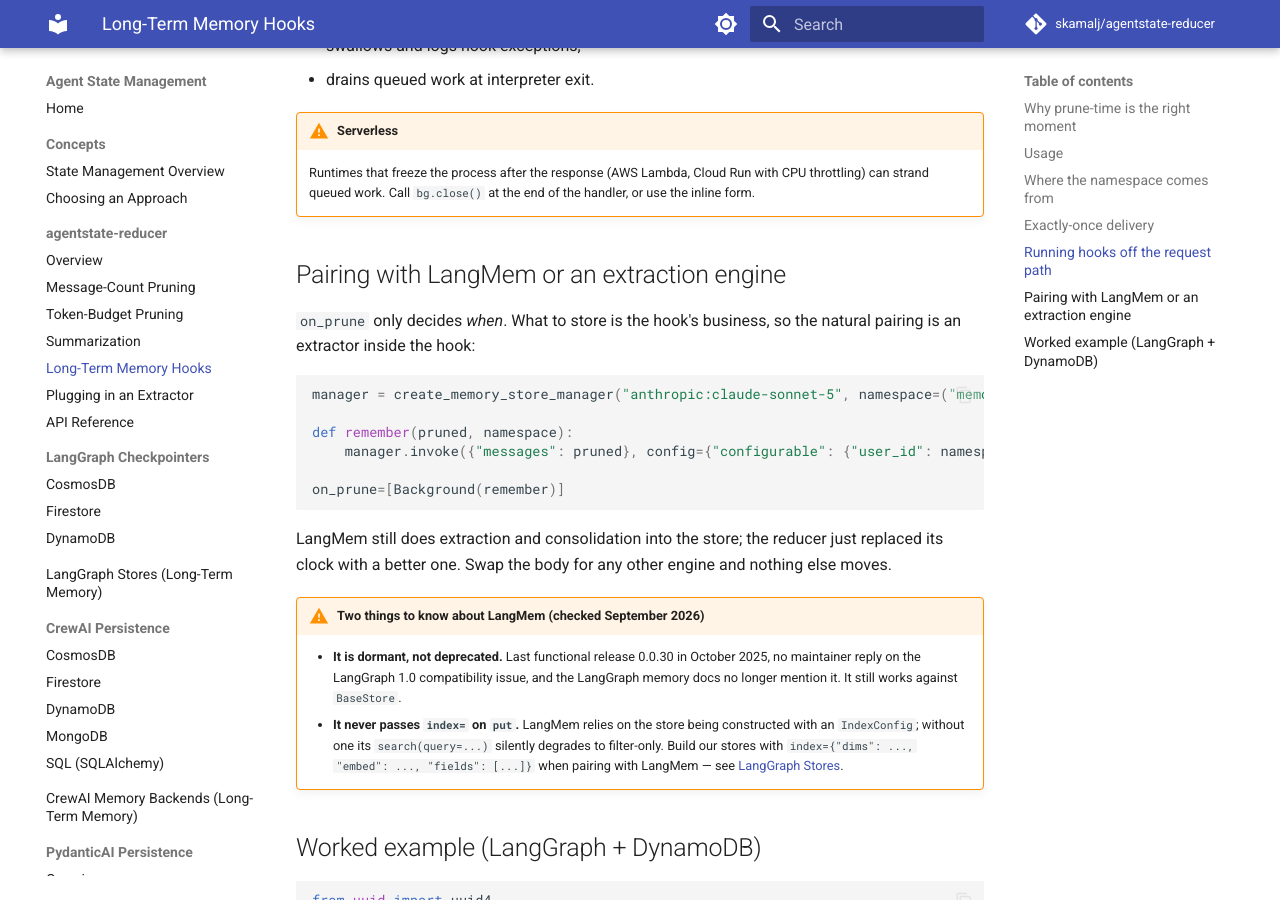
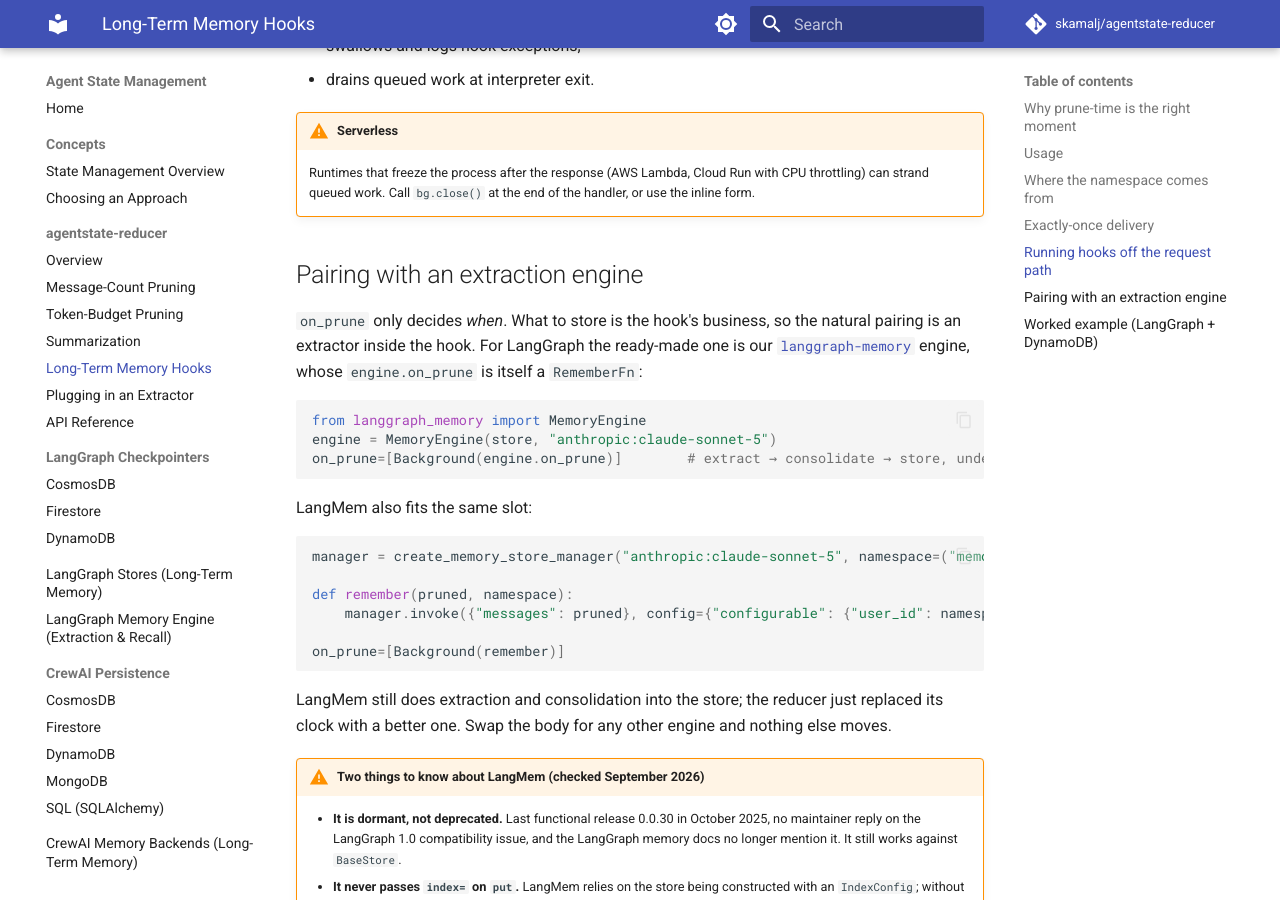
Before and after one commit to skamalj/agentstate-reducer, an MkDocs documentation site: the page built from docs/reducer/long-term-memory.md, in a window 1280 px wide and 900 px high, scrolled down 2891 px. Built offline with MkDocs 1.6.1 and Material for MkDocs 9.7.7, drawn with Linux system fonts in a browser that asks for light colours; comment, search, counter and statistics services are not loaded.

Commit message:
docs: LangGraph Memory Engine page (langgraph-memory); home table, extractor callout, extractors tab and hooks pairing updated
Co-Authored-By: Claude Fable 5.1 <noreply@anthropic.com>

````diff
--- a/docs/reducer/long-term-memory.md
+++ b/docs/reducer/long-term-memory.md
@@ -99,9 +99,17 @@ on_prune=[Background(remember)]
 !!! warning "Serverless"
     Runtimes that freeze the process after the response (AWS Lambda, Cloud Run with CPU throttling) can strand queued work. Call `bg.close()` at the end of the handler, or use the inline form.
 
-## Pairing with LangMem or an extraction engine
+## Pairing with an extraction engine
 
-`on_prune` only decides *when*. What to store is the hook's business, so the natural pairing is an extractor inside the hook:
+`on_prune` only decides *when*. What to store is the hook's business, so the natural pairing is an extractor inside the hook. For LangGraph the ready-made one is our [`langgraph-memory`](../langgraph/memory.md) engine, whose `engine.on_prune` is itself a `RememberFn`:
+
+```python
+from langgraph_memory import MemoryEngine
+engine = MemoryEngine(store, "anthropic:claude-sonnet-5")
+on_prune=[Background(engine.on_prune)]        # extract → consolidate → store, under the forwarded namespace
+```
+
+LangMem also fits the same slot:
 
 ```python
 manager = create_memory_store_manager("anthropic:claude-sonnet-5", namespace=("memories", "{user_id}"))
--- a/mkdocs.yml
+++ b/mkdocs.yml
@@ -60,6 +60,7 @@ nav:
       - Firestore: langgraph/firestore.md
       - DynamoDB: langgraph/dynamodb.md
   - LangGraph Stores (Long-Term Memory): langgraph/stores.md
+  - LangGraph Memory Engine (Extraction & Recall): langgraph/memory.md
   - CrewAI Persistence:
       - CosmosDB: crewai/cosmosdb.md
       - Firestore: crewai/firestore.md
````
Also changed, not shown: docs/index.md (+9 -3 lines), docs/langgraph/memory.md (added, +92 -0 lines), docs/reducer/extractors.md (+21 -0 lines).
